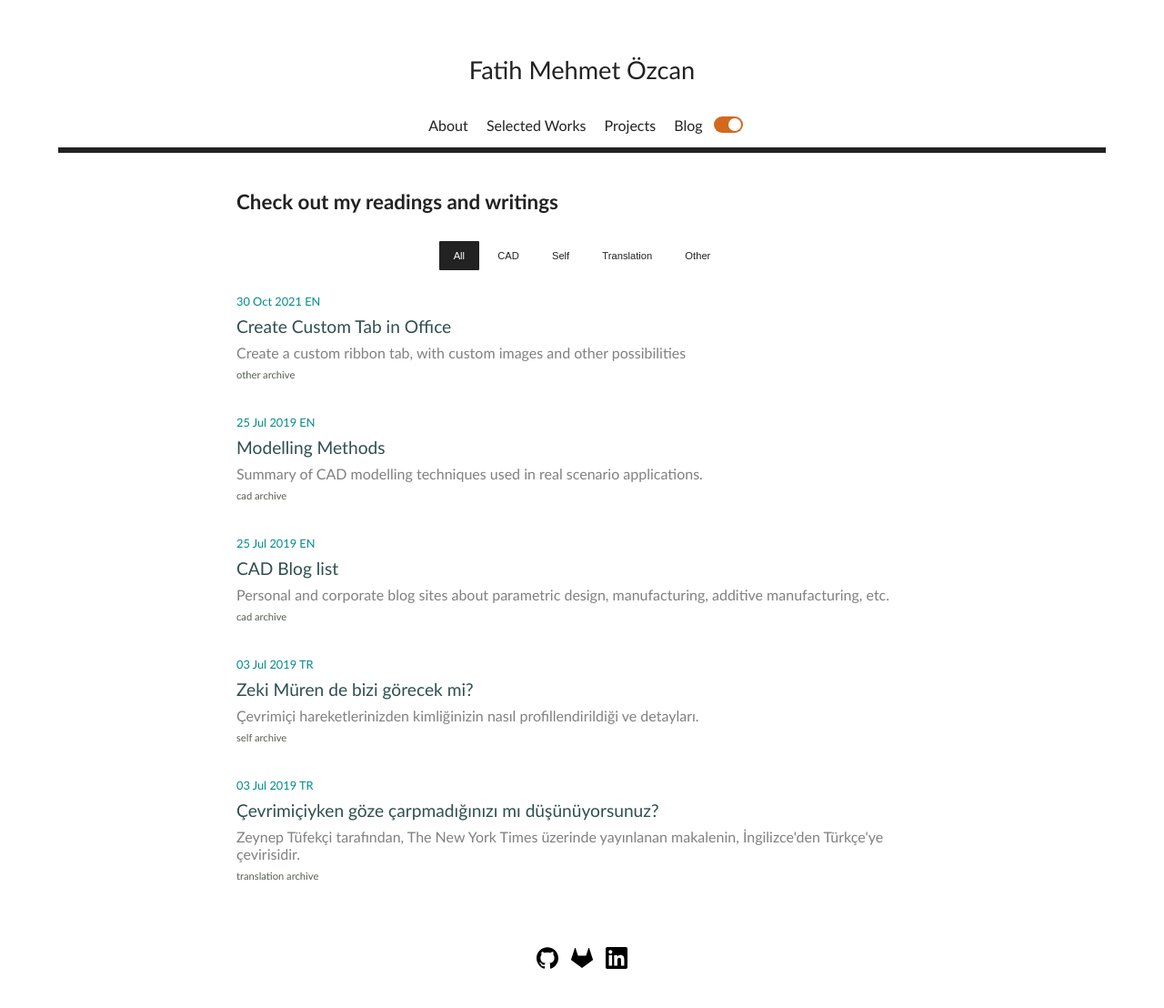
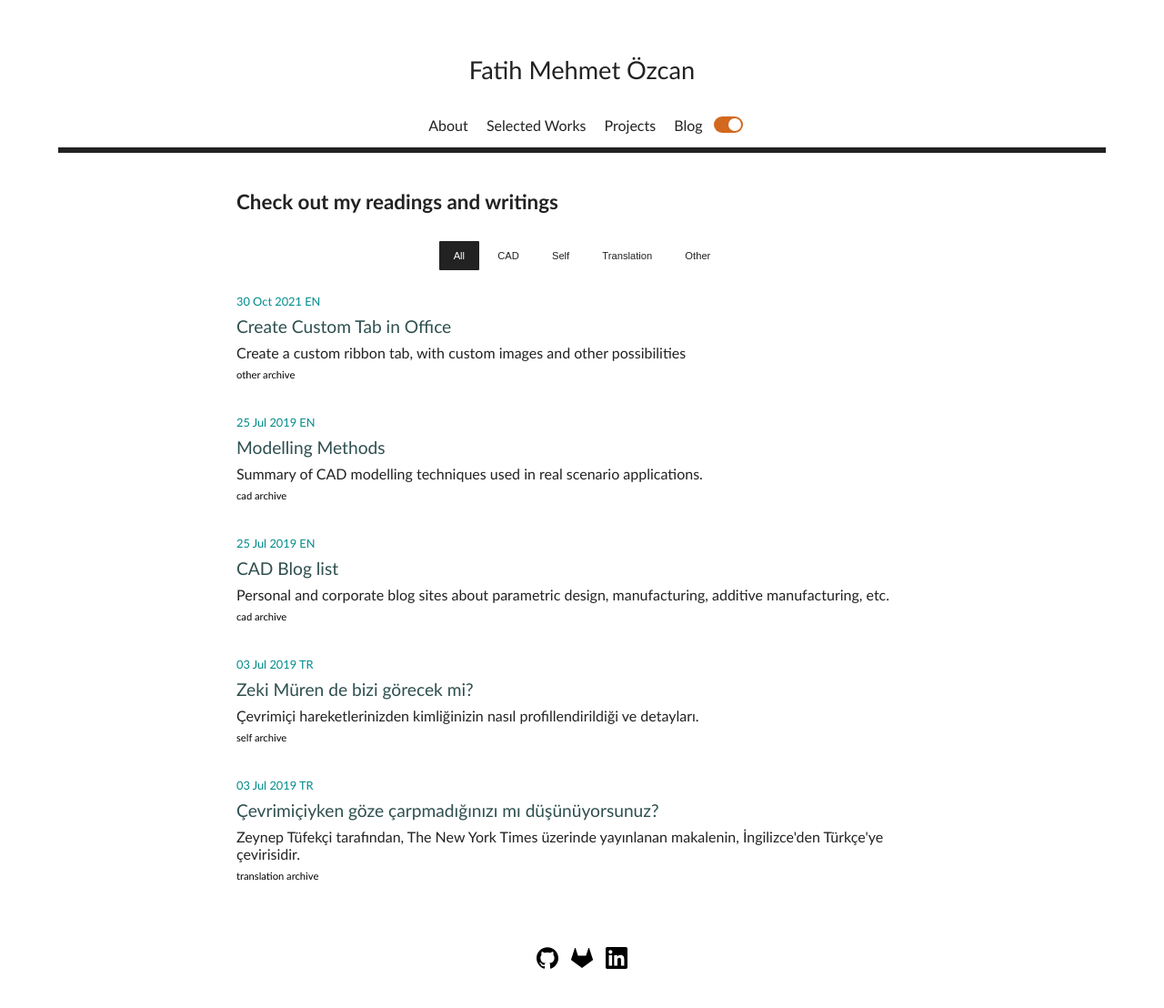
Before and after one commit to fatihmeh/fatihmeh.github.io, a Jekyll site: the page built from blog/index.html, in a window 1280 px wide. Shown: the whole page at 91% size. Built offline with Jekyll 4.4.1, drawn with Linux system fonts in a browser that asks for light colours.

Commit message:
Update some color

```diff
--- a/css/main.css
+++ b/css/main.css
@@ -25,6 +25,7 @@ body {
   background: var(--color-background);
   font-optical-sizing: auto;
 }
+
 .theme-dark {
    --color-primary: #eee;
    --color-background: #222;
@@ -35,9 +36,9 @@ body {
    --invert-percent-2:100%;
    --invert-percent-3:100%;
    --color-card: #eee;
+   --img-filter:100%;
+   --color-excerpt:#ddd;
    --color-category: white;
-   --img-filter:100%;
-   --color-excerpt:gray;
 }
 .theme-light {
    --color-primary: #222;
@@ -49,10 +50,11 @@ body {
    --invert-percent-2:50%;
    --invert-percent-3:0%;
    --color-card: #333;
-   --color-category: #555D50;
    --img-filter:0%;
-   --color-excerpt:gray;
+   --color-excerpt:#222;
+   --color-category: black;
 }
+
 #container {
   width:60%; margin:auto; margin-top:0px; margin-bottom:0px;  text-align:left;
 }
```
